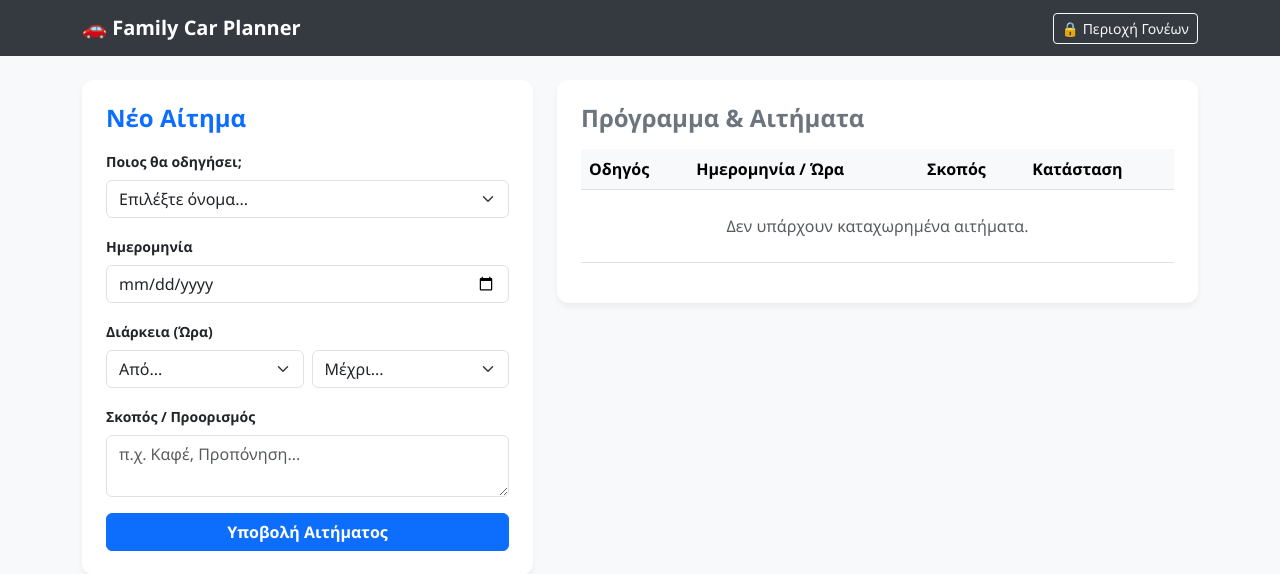
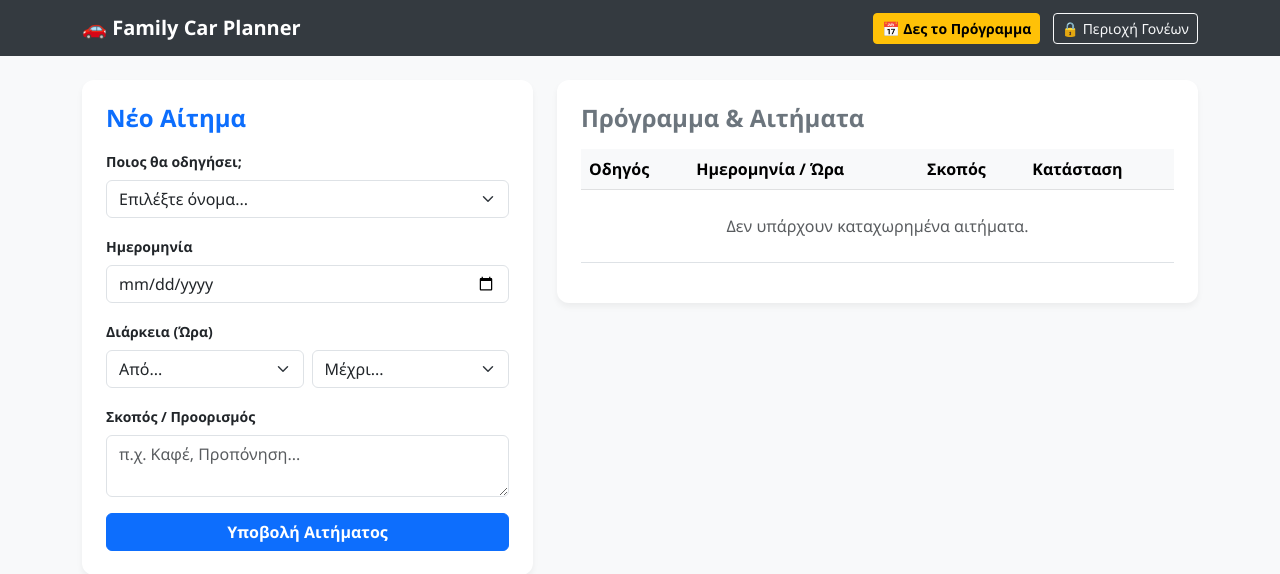
Before and after one commit to ariskoutou/family-car-app, a Flask app: page / in a window 1280 px wide. Shown: the top 574 px of the page. Run offline with Flask 3, Linux system fonts and the light colour scheme; data that the repository does not hold is empty.

Commit message:
Update index.html

```diff
--- a/templates/index.html
+++ b/templates/index.html
@@ -21,6 +21,7 @@
         <div class="container">
             <a class="navbar-brand fw-bold" href="/">🚗 Family Car Planner</a>
             <div class="ms-auto">
+                <a href="/calendar" class="btn btn-warning btn-sm me-2 fw-bold">📅 Δες το Πρόγραμμα</a>
                 <a href="/parents" class="btn btn-outline-light btn-sm">🔒 Περιοχή Γονέων</a>
             </div>
         </div>
```
